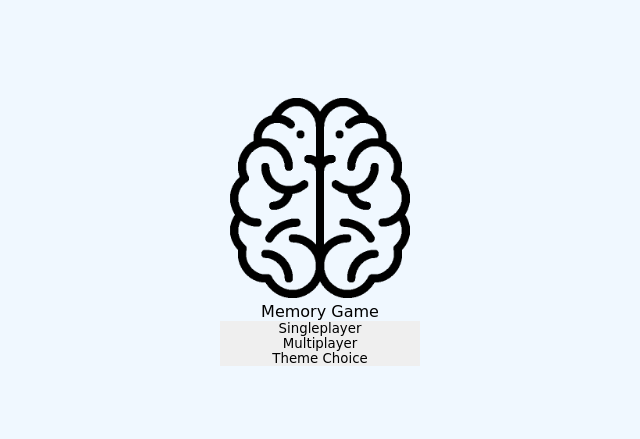
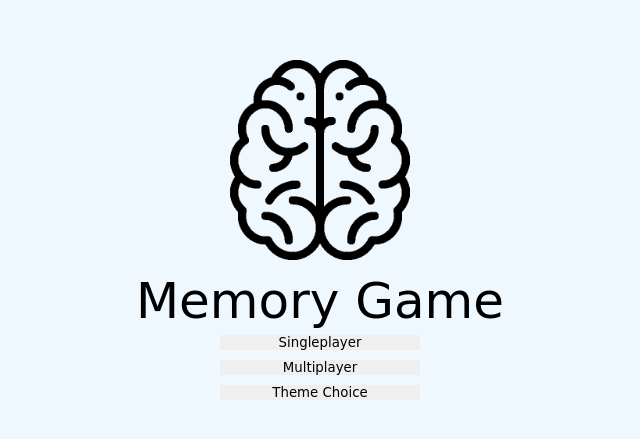
Before and after one commit to Slotov-7/memory, a plain HTML site: page index.html in a window 1280 px wide. Shown: the part 153-592 px from the top of the page, without its empty margins (320-960 px from the left). Drawn offline with Linux system fonts and the light colour scheme; a web font is replaced by a local one.

Commit message:
tela inicial melhorzinha

```diff
--- a/css/home.css
+++ b/css/home.css
@@ -1,4 +1,5 @@
 main {
+  font-size: 50px;
     display: flex;
     flex-direction: column;
     width: 100%;
@@ -18,7 +19,8 @@ main {
 }
 
 form{
+  block-size: 75px;
 	display: grid;
 	align-items: center;
-	width: 200px;
+  width: 200px;
 }
--- a/js/home.js
+++ b/js/home.js
@@ -7,3 +7,7 @@ document.getElementById('btn1').onclick = function() {
 document.getElementById('btn2').onclick = function() {
   window.location = 'game.html';
 }
+/*document.getElementById('btn3').onclick = function(){
+  window.location = '*seleção de tema*.html';
+}
+*/
```
